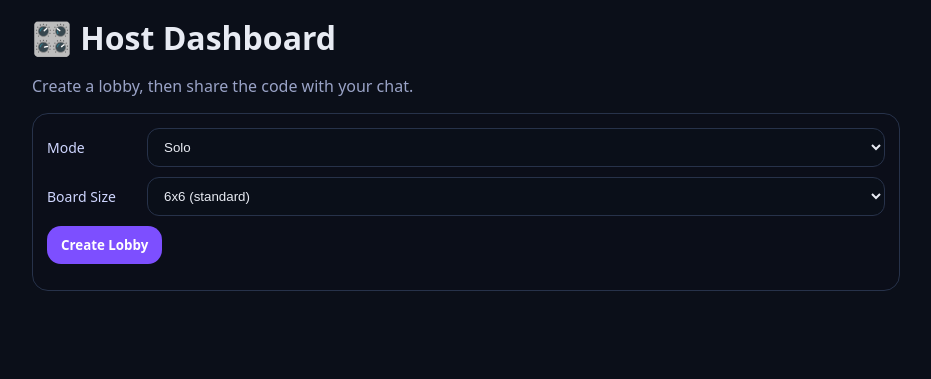
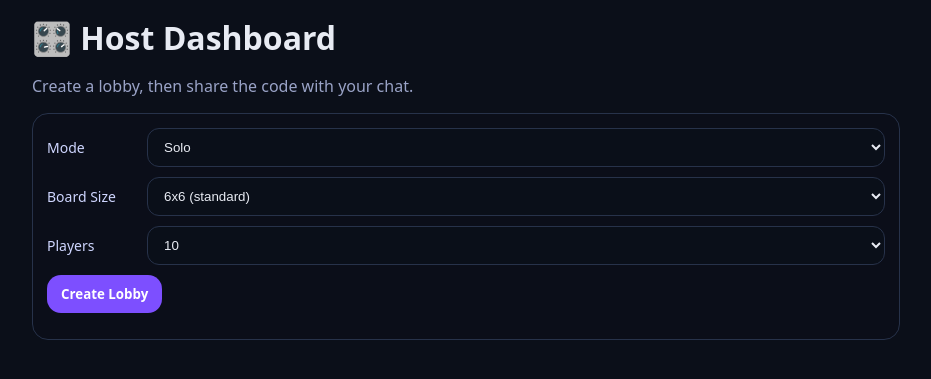
Before and after one commit to JessDoobie/Doobie_memory_game, a Flask app: page /host in a window 1280 px wide. Shown: the top 379 px of the page, without its empty margins (174-1105 px from the left). Run offline with Flask 3, Linux system fonts and the light colour scheme.

Commit message:
Update host.html

```diff
--- a/templates/host.html
+++ b/templates/host.html
@@ -25,6 +25,15 @@
         <select id="size">
           <option value="4">4x4 (quick)</option>
           <option value="6" selected>6x6 (standard)</option>
+        </select>
+      </div>
+
+      <div class="row">
+        <label>Players</label>
+        <select id="max_players">
+          <option value="5">5</option>
+          <option value="8">8</option>
+          <option value="10" selected>10</option>
         </select>
       </div>
 
@@ -73,11 +82,12 @@
       try{
         const size = parseInt(document.getElementById("size").value, 10);
         const mode = document.getElementById("mode").value;
+        const max_players = parseInt(document.getElementById("max_players").value, 10);
 
         const res = await fetch("/api/create", {
           method: "POST",
           headers: {"Content-Type":"application/json"},
-          body: JSON.stringify({ size, mode })
+          body: JSON.stringify({ size, mode, max_players })
         });
 
         const out = await res.json();
```
